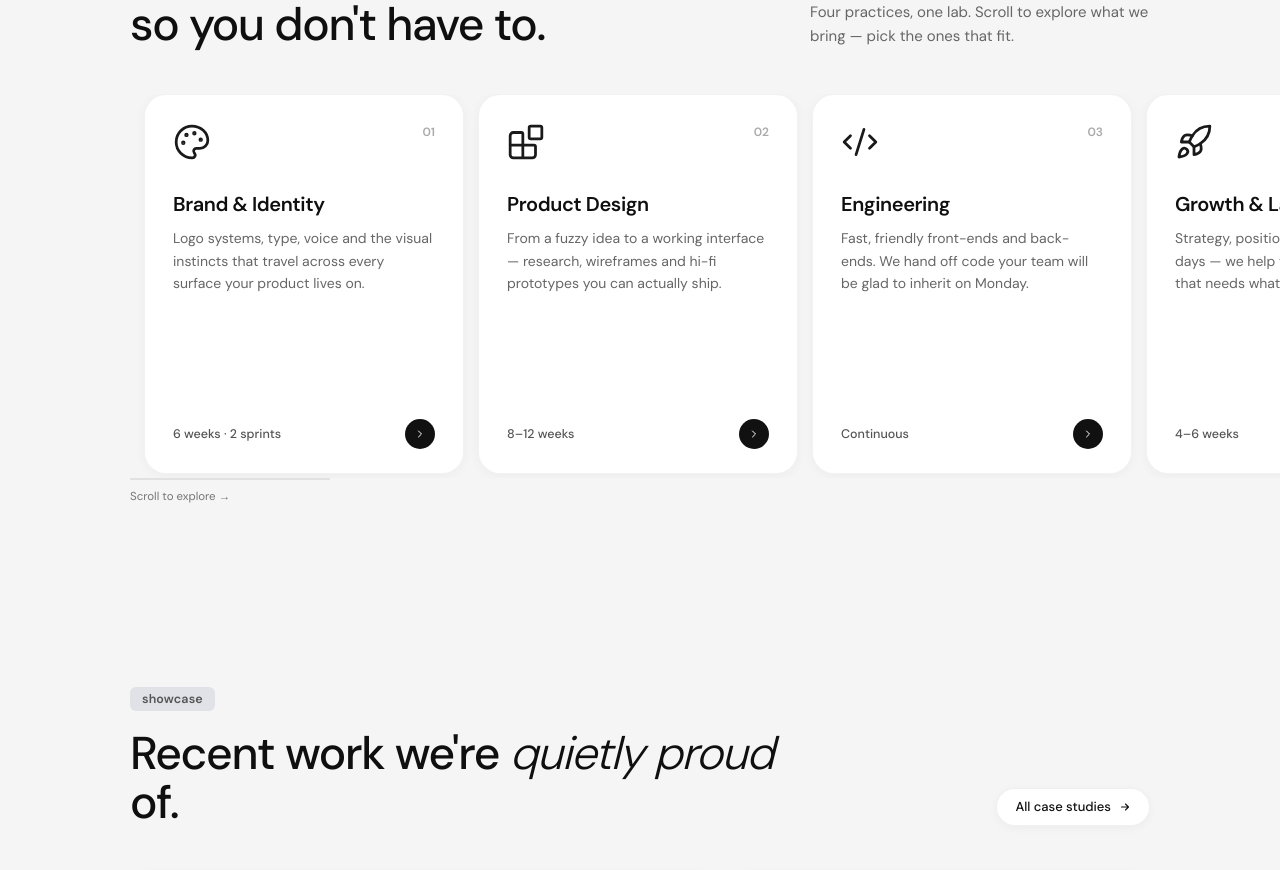
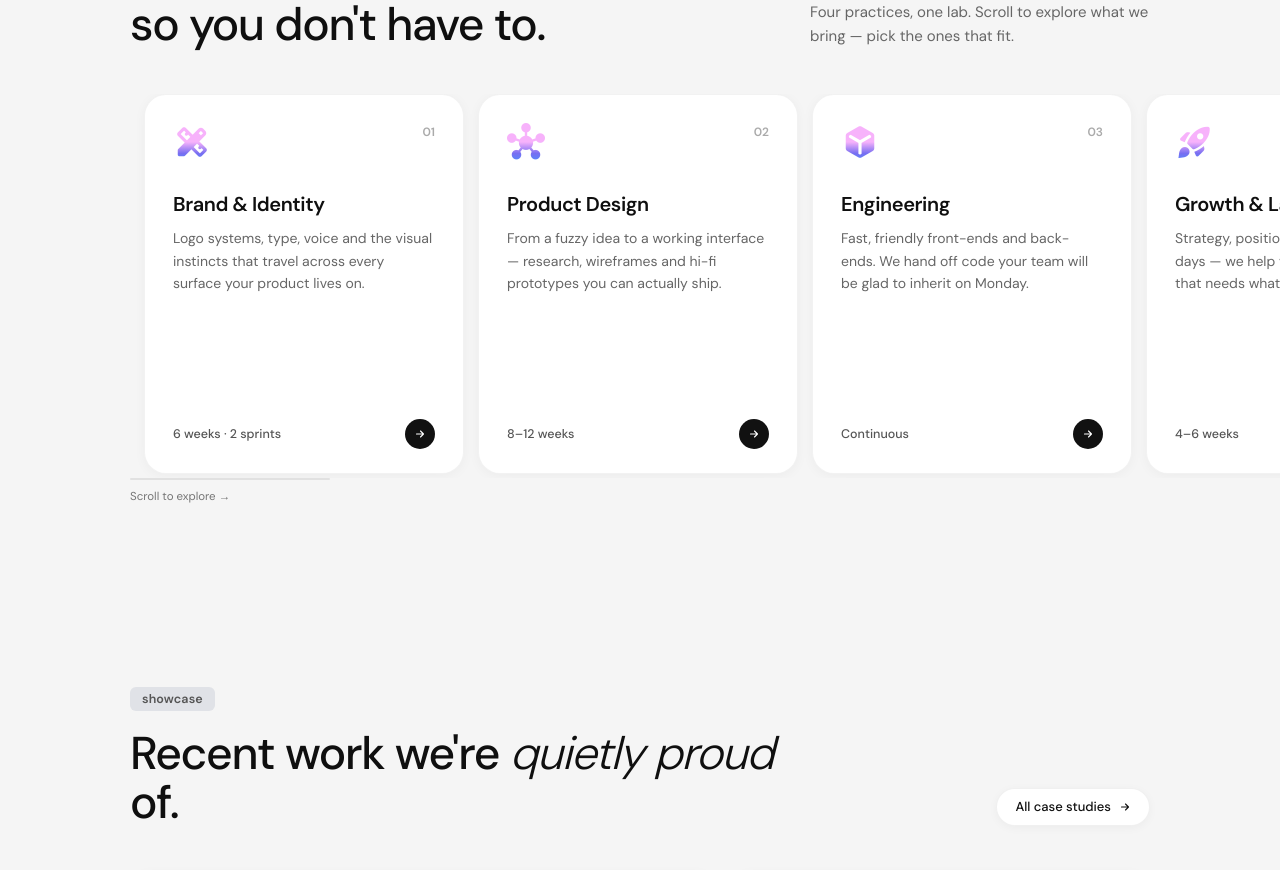
Before and after one commit to codent-labs/codent, a Next.js app: page / in a window 1280 px wide. Shown: the part 1093-1963 px from the top of the page. Built offline with nearby package versions, Linux system fonts and the light colour scheme.

Commit message:
revert lucide icons to material symbols in ScrollTrack

```diff
--- a/components/ScrollTrack.tsx
+++ b/components/ScrollTrack.tsx
@@ -1,36 +1,32 @@
 "use client";
 
 import { useRef, useState } from "react";
-import { ChevronRight, Palette, Blocks, Code2, Rocket } from "lucide-react";
+import { Icon } from "./icon";
 
 const services = [
   {
-    icon: Palette,
-    iconClass: "text-[#786ef1]",
+    icon: "design_services",
     title: "Brand & Identity",
     body: "Logo systems, type, voice and the visual instincts that travel across every surface your product lives on.",
     meta: "6 weeks · 2 sprints",
     accent: "codent-tile-accent-pink",
   },
   {
-    icon: Blocks,
-    iconClass: "text-[#786ef1]",
+    icon: "hub",
     title: "Product Design",
     body: "From a fuzzy idea to a working interface — research, wireframes and hi-fi prototypes you can actually ship.",
     meta: "8–12 weeks",
     accent: "codent-tile-accent-purple",
   },
   {
-    icon: Code2,
-    iconClass: "text-[#5588fb]",
+    icon: "deployed_code",
     title: "Engineering",
     body: "Fast, friendly front-ends and back-ends. We hand off code your team will be glad to inherit on Monday.",
     meta: "Continuous",
     accent: "codent-tile-accent-blue",
   },
   {
-    icon: Rocket,
-    iconClass: "text-[#34d399]",
+    icon: "rocket_launch",
     title: "Growth & Launch",
     body: "Strategy, positioning and the first 90 days — we help you find the audience that needs what you built.",
     meta: "4–6 weeks",
@@ -44,9 +40,11 @@ export default function ScrollTrack() {
   const [grabbing, setGrabbing] = useState(false);
   // Drag-to-scroll state (mouse): where the pointer went down and what the
   // scroll position was at that moment. Null when not dragging.
-  const drag = useRef<{ pointerX: number; scrollLeft: number; moved: boolean } | null>(
-    null,
-  );
+  const drag = useRef<{
+    pointerX: number;
+    scrollLeft: number;
+    moved: boolean;
+  } | null>(null);
 
   const onScroll = () => {
     const el = trackRef.current;
@@ -60,7 +58,11 @@ export default function ScrollTrack() {
     if (!el) return;
     // Only the primary button; don't hijack middle-click autoscroll etc.
     if (e.button !== 0) return;
-    drag.current = { pointerX: e.clientX, scrollLeft: el.scrollLeft, moved: false };
+    drag.current = {
+      pointerX: e.clientX,
+      scrollLeft: el.scrollLeft,
+      moved: false,
+    };
     setGrabbing(true);
   };
 
@@ -98,7 +100,10 @@ export default function ScrollTrack() {
           <div key={i} className={`codent-scroll-tile codent-card`}>
             {/* Top accent area */}
             <div className="codent-tile-top">
-              <s.icon className={`size-[38px]`} strokeWidth={1.75} />
+              <Icon
+                name={s.icon}
+                className="codent-gradient-text text-[38px] leading-none"
+              />
               <span className="codent-tile-num text-[12px] font-semibold text-[#aaa] tabular-nums">
                 0{i + 1}
               </span>
@@ -109,14 +114,26 @@ export default function ScrollTrack() {
               <h3 className="text-[20px] font-semibold tracking-[-0.4px] text-[#0f0f0f]">
                 {s.title}
               </h3>
-              <p className="text-[14px] text-[#666] leading-[1.6] mt-2">{s.body}</p>
+              <p className="text-[14px] text-[#666] leading-[1.6] mt-2">
+                {s.body}
+              </p>
             </div>
 
             {/* Footer */}
             <div className="codent-tile-footer">
-              <span className="text-[12.5px] text-[#555] font-medium">{s.meta}</span>
+              <span className="text-[12.5px] text-[#555] font-medium">
+                {s.meta}
+              </span>
               <span className="w-[30px] h-[30px] rounded-full bg-[#111] text-white inline-flex items-center justify-center">
-                <ChevronRight className="size-3" />
+                <svg width="12" height="12" viewBox="0 0 24 24" fill="none">
+                  <path
+                    d="M5 12h14M13 6l6 6-6 6"
+                    stroke="currentColor"
+                    strokeWidth="2.2"
+                    strokeLinecap="round"
+                    strokeLinejoin="round"
+                  />
+                </svg>
               </span>
             </div>
           </div>
```
